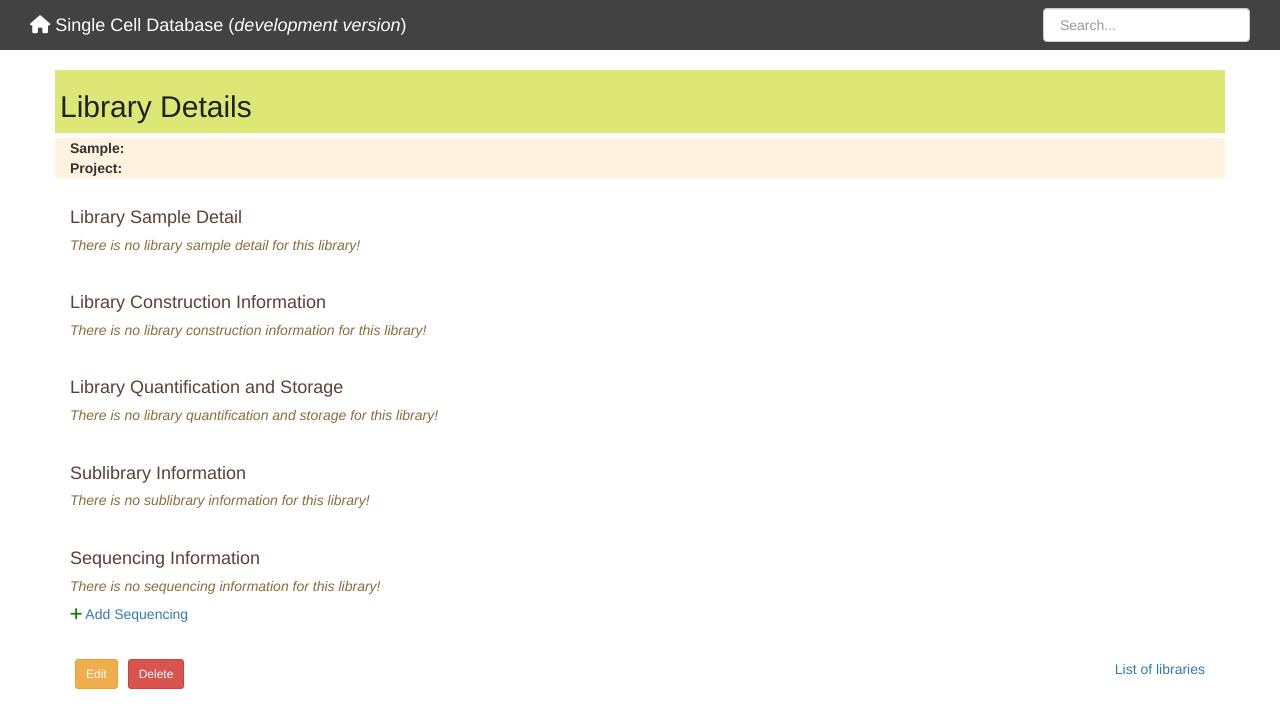
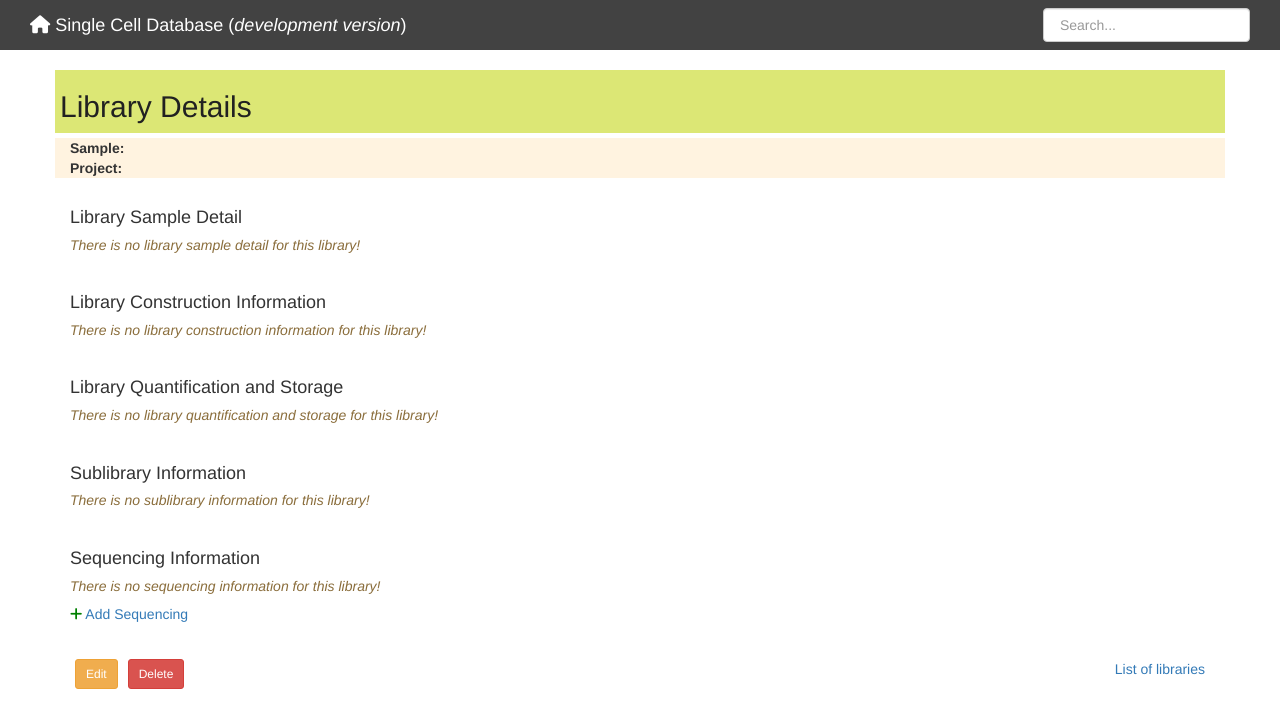
Before and after one commit to molonc/colossus, a Django app: template apps/core/templates/core/library_detail.html in a window 1280 px wide. Shown: the top 728 px of the page. Run offline with Django 3.2, Linux system fonts and the light colour scheme; the template is opened without the code that fills it, so the values that code supplies are empty; some libraries are stand-ins or nearby versions.

Commit message:
updated according to new css style.

```diff
--- a/apps/core/templates/core/library_detail.html
+++ b/apps/core/templates/core/library_detail.html
@@ -35,7 +35,7 @@
 
 <!-- Library Sample Detail -->
 <div class="container">
-    <h4 style="color:#5D4037">Library Sample Detail</h4>
+    <h4>Library Sample Detail</h4>
     {% if library.has_library_sample_detail %}
     <div class="container" style="float:left; width:35%; padding:0">
         <table class="table-striped">
@@ -63,7 +63,7 @@
 
 <!-- Library Construction Information -->
 <div class="container">
-    <h4 style="color:#5D4037">Library Construction Information</h4>
+    <h4>Library Construction Information</h4>
     {% if library.has_library_construction_information %}
     <div class="container" style="float:left; width:35%; padding:0">
         <table class="table-striped">
@@ -91,7 +91,7 @@
 
 <!-- Library Quantification and Storage -->
 <div class="container">
-    <h4 style="color:#5D4037">Library Quantification and Storage</h4>
+    <h4>Library Quantification and Storage</h4>
     {% if library.has_library_quantification_and_storage %}
     <div class="container" style="float:left; width:35%; padding:0">
         <table class="table-striped">
@@ -119,7 +119,7 @@
 
 <!-- Sublibrary Information -->
 <div class="container">
-    <h4 style="color:#5D4037">Sublibrary Information</h4>
+    <h4>Sublibrary Information</h4>
     {% if library.sublibraryinformation_set.all %}
     <div class="table-responsive" style="text-align:center;">
         <table class="table-striped table-bordered">
@@ -151,7 +151,7 @@
 
 <!-- Sequencing Information -->
 <div class="container">
-    <h4 style="color:#5D4037">Sequencing Information</h4>
+    <h4>Sequencing Information</h4>
     {% if library.sequencing_set.all %}
     <div class="table">
         <table class="table">
--- a/apps/core/templates/core/library_list.html
+++ b/apps/core/templates/core/library_list.html
@@ -7,7 +7,7 @@
 
 {% block body %}
 <div class="container" style="padding:0; margin-bottom:5px;">
-    <h4 style="float:left;">Select a library to view details</h4>
+    <h4 style="float:left;">Select a library to view its details</h4>
     <a class="btn btn-primary btn-sm" style="float:right; margin-top:5px;" href="{% url 'core:library_create' %}">Add Library</a>
 </div>
 <div class="container" style="background-color:#F5F5F5;">
--- a/apps/core/templates/core/sample_detail.html
+++ b/apps/core/templates/core/sample_detail.html
@@ -31,7 +31,7 @@
 
 <!-- Additional Sample Information -->
 <div class="container">
-    <h4 style="color:#5D4037">Additional Sample Information</h4>
+    <h4>Additional Sample Information</h4>
     {% if sample.has_additional_sample_information %}
     <div class="container" style="float:left; width:35%; padding:0">
         <table class="table-striped">
@@ -59,7 +59,7 @@
 
 <!-- Library Information -->
 <div class="container">
-    <h4 style="color:#5D4037">Library Information</h4>
+    <h4>Library Information</h4>
     {% if sample.library_set.all %}
     <div class="table">
         <table class="table">
--- a/apps/core/templates/core/sample_list.html
+++ b/apps/core/templates/core/sample_list.html
@@ -7,7 +7,7 @@
 
 {% block body %}
 <div class="container" style="padding:0; margin-bottom:5px;">
-    <h4 style="float:left;">Select a sample to view details</h4>
+    <h4 style="float:left;">Select a sample to view its details</h4>
     <a class="btn btn-primary btn-sm" style="float:right; margin-top:5px;" href="{% url 'core:sample_create' %}">Add Sample</a>
 </div>
 <div class="container" style="background-color:#F5F5F5;">
--- a/apps/core/templates/core/sequencing_detail.html
+++ b/apps/core/templates/core/sequencing_detail.html
@@ -33,7 +33,7 @@
 
 <!-- Sublibrary Information -->
 <div class="container">
-    <h4 style="color:#5D4037">Sequencing Details</h4>
+    <h4>Sequencing Details</h4>
     {% if sequencing.has_sequencing_detail %}
     <div class="container" style="float:left; width:35%; padding:0">
         <table class="table-striped">
--- a/apps/core/templates/core/sequencing_list.html
+++ b/apps/core/templates/core/sequencing_list.html
@@ -7,7 +7,7 @@
 
 {% block body %}
 <div class="container" style="padding:0; margin-bottom:5px;">
-    <h4 style="float:left;">Select a sequencing to view details</h4>
+    <h4 style="float:left;">Select a sequencing to view its details</h4>
     <a class="btn btn-primary btn-sm" style="float:right; margin-top:5px;" href="{% url 'core:sequencing_create' %}">Add Sequencing</a>
 </div>
 <div class="container" style="background-color:#F5F5F5;">
```
